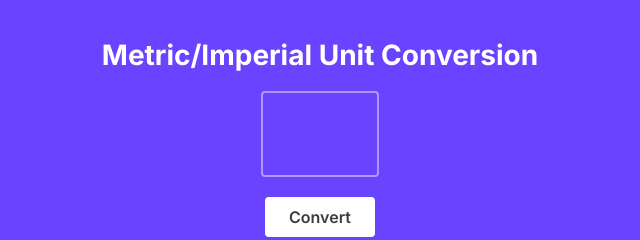
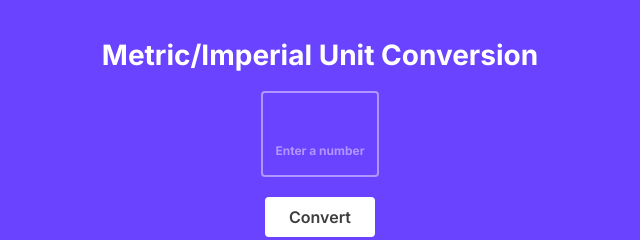
Before and after one commit to jillianfusco/Unit-Converter, a plain HTML site: page index.html in a window 1280 px wide. Shown: the top 240 px of the page, 320-960 px from the left. Drawn offline with nearby package versions, Linux system fonts and the light colour scheme.

Commit message:
number placeholder
added and styled

```diff
--- a/index.html
+++ b/index.html
@@ -13,7 +13,7 @@
     <body>
         <div id="purple-container">
             <h1>Metric/Imperial Unit Conversion</h1>
-            <input type="number" id="input-number" class="no-spinners"> <Br>
+            <input type="number" id="input-number" class="no-spinners" placeholder="Enter a number"> <Br>
             <button id="convert-btn">Convert</button>
         </div>
         <div class="box">
--- a/style.css
+++ b/style.css
@@ -43,6 +43,10 @@ input[type="number"] {
      margin: 0;
   }
 
+  input[type="number"]::placeholder {
+    font-size: 12px; /* Set the font size of the placeholder text */
+    color: #B295FF;
+  }
 button {
     background: white;
     width: 110px;
```
